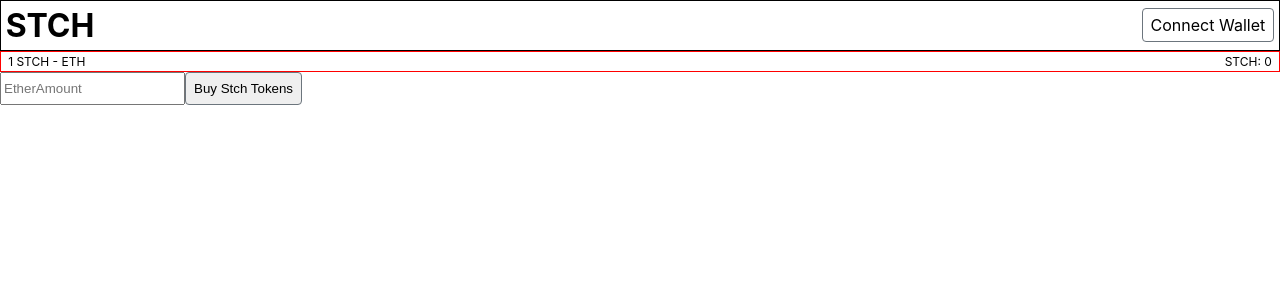
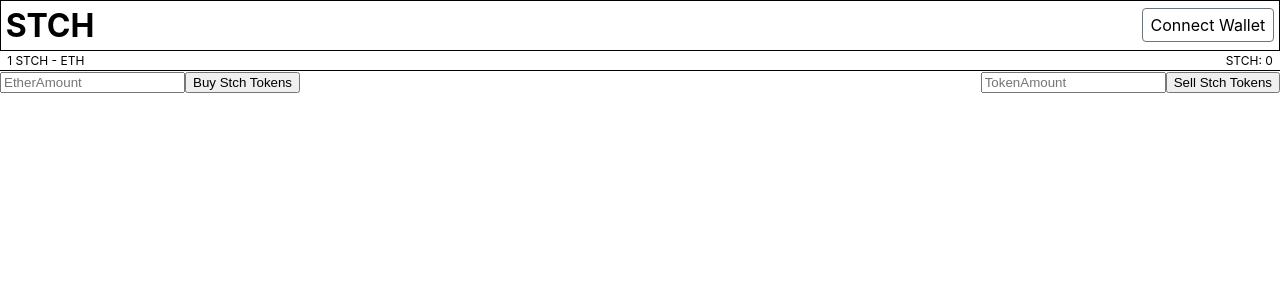
Before and after one commit to icepaigez/STCH-TOKEN, a React (Create React App) app: page / in a window 1280 px wide. Shown: the top 300 px of the page. Built offline with nearby package versions, Linux system fonts and the light colour scheme.

Commit message:
feat: added logic to sell tokens back to the exchange

```diff
--- a/src/components/App.js
+++ b/src/components/App.js
@@ -19,7 +19,8 @@ class App extends Component {
       token: {},
       userBalance:"",
       tokenPrice:"",
-      etherAmount:""
+      etherAmount:"",
+      tokenAmount:""
     }
   }
 
@@ -28,7 +29,6 @@ class App extends Component {
       let web3 = await new Web3(Web3.givenProvider || "http://localhost:7545");
       this.setState({ web3 });
       await this.loadBlockchainData(web3);
-      await this.getTokenPrice();
     } else {
       alert('Please install a blockchain wallet')
     }
@@ -43,6 +43,7 @@ class App extends Component {
       const exchangeAddress = exchangeData[networkId].address;
       const exch = new web3.eth.Contract(exchangeAbi, exchangeAddress);
       this.setState({ exch })
+      await this.getTokenPrice();
     } else {
       alert('Exchange Contract is not deployed to the detected network')
     }
@@ -78,10 +79,26 @@ class App extends Component {
     })
   }
 
-  buyTokens = async () => {
-    const { exch, etherAmount } = this.state;
-    console.log(etherAmount)
-    this.refs.child.updateEtherAmount() //call the child function to clear the form when button is clicked
+  getTokenAmount = value => {
+    this.setState({
+      tokenAmount: value
+    })
+  }
+
+  buyTokens = async() => {
+    const { exch, etherAmount, connectedUser, web3 } = this.state;
+    try {
+      let tx = await exch.methods.buyToken().send({from:connectedUser, value:web3.utils.toWei(etherAmount)})
+      console.log(tx)
+      this.refs.child.updateEtherAmount() //call the child function to clear the form when button is clicked
+    } catch (err) {
+      console.error("An error occurred when buying stch tokens", err)
+    }
+  }
+
+  sellTokens = async() => {
+    console.log('selling tokens')
+    this.refs.child.updateTokenAmount()
   }
 
 
@@ -113,13 +130,13 @@ class App extends Component {
   }
 
   render() {
-    const { connectedUser, connected, web3, tokenPrice } = this.state;
+    const { connectedUser, connected, tokenPrice } = this.state;
 
     return (
       <div className="app">
         <Navbar user={connectedUser} connect={this.connect} connected={connected}/>
-        <User tokenPrice={tokenPrice} user={connectedUser} web3={web3}/>
-        <Main ref="child" buyTokens={this.buyTokens} sendEtherAmount={this.getEtherAmount}/>
+        <User tokenPrice={tokenPrice}/>
+        <Main ref="child" sellTokens={this.sellTokens} buyTokens={this.buyTokens} sendEtherAmount={this.getEtherAmount} sendTokenAmount={this.getTokenAmount}/>
       </div>
     );
   }
--- a/src/components/Main/Main.js
+++ b/src/components/Main/Main.js
@@ -6,7 +6,8 @@ class Main extends Component {
 	constructor() {
 		super()
 		this.state = {
-			etherAmount:""
+			etherAmount:"",
+			tokenAmount:""
 		}
 	}
 
@@ -18,19 +19,39 @@ class Main extends Component {
 		})
 	}
 
+	getTokenAmount = e => {
+		this.setState({
+			tokenAmount: e.target.value
+		}, () => {
+			this.props.sendTokenAmount(this.state.tokenAmount)
+		})
+	}
+
 	updateEtherAmount = () => {
 		this.setState({
 			etherAmount: ""
 		})
 	}
 
+	updateTokenAmount = () => {
+		this.setState({
+			tokenAmount:""
+		})
+	}
+
 	render() {
-		const { buyTokens } = this.props;
-		const { etherAmount } = this.state;
+		const { buyTokens, sellTokens } = this.props;
+		const { etherAmount, tokenAmount } = this.state;
 		return(
 			<div className="main">
-				<input value={etherAmount} onChange={this.getEtherAmount} type="text" placeholder="EtherAmount"/>
-				<button onClick={buyTokens} className="buy_token">Buy Stch Tokens</button>
+				<div className="buying">
+					<input value={etherAmount} onChange={this.getEtherAmount} type="text" placeholder="EtherAmount"/>
+					<button onClick={buyTokens} className="buy_token">Buy Stch Tokens</button>
+				</div>
+				<div className="selling">
+					<input onChange={this.getTokenAmount} value={tokenAmount} type="text" placeholder="TokenAmount"/>
+					<button onClick={sellTokens} className="sell_token">Sell Stch Tokens</button>
+				</div>
 			</div>
 		)
 	}
--- a/src/components/Main/main.css
+++ b/src/components/Main/main.css
@@ -1,14 +1,16 @@
 .main {
 	display: flex;
+    /*border: 1px solid red;*/
+    justify-content: space-between;
 }
 
 .buy_token {
 	cursor: pointer;
-	color: black;
+	/*color: black;
     border-color: #6c757d;
     font-weight: 400;
     text-align: center;
     border: 1px solid #6c757d;
     padding: 0.5rem 0.5rem;
-    border-radius: 0.25rem;
+    border-radius: 0.25rem;*/
 }
--- a/src/components/UserData/UserData.js
+++ b/src/components/UserData/UserData.js
@@ -1,15 +1,17 @@
-import React, { useState } from "react";
+import React from "react";
+//import React, { useState } from "react";
+
 import "./user_data.css";
 
-const User = ({ user, web3, tokenPrice }) => {
-	const [balance, setBalance] = useState("")
-	if (user && Object.keys(web3).length !== 0) {
-		web3.eth.getBalance(user).then(result => {
-			result = Number(web3.utils.fromWei(result))
-			result = String(result.toFixed(4))
-			setBalance(result)
-		})
-	}
+const User = ({ tokenPrice }) => {
+	// const [balance, setBalance] = useState("")
+	// if (user && Object.keys(web3).length !== 0) {
+	// 	web3.eth.getBalance(user).then(result => {
+	// 		result = Number(web3.utils.fromWei(result))
+	// 		result = String(result.toFixed(4))
+	// 		setBalance(result)
+	// 	})
+	// }
 
 	if (tokenPrice !== "") {
 		tokenPrice = Number(tokenPrice)
--- a/src/components/UserData/user_data.css
+++ b/src/components/UserData/user_data.css
@@ -1,5 +1,5 @@
 .user_data {
-	border: 1px solid red;
+	border-bottom: 1px solid black;
 	padding: 0.2em 0.6em;
 	display: flex;
 	justify-content: space-between;
```
Also changed, not shown: 1 other file (tests, documents, lock files or other folders).
